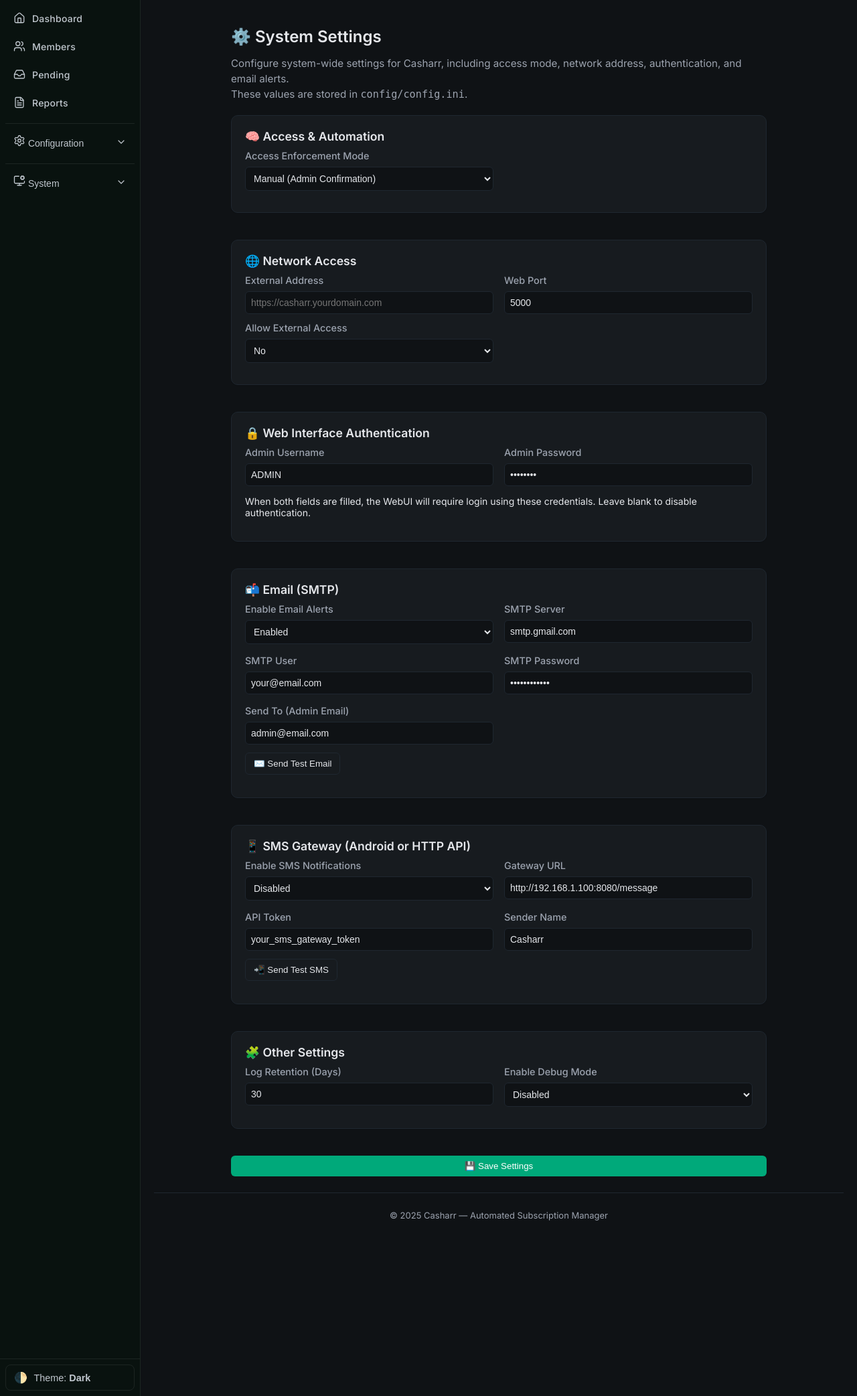
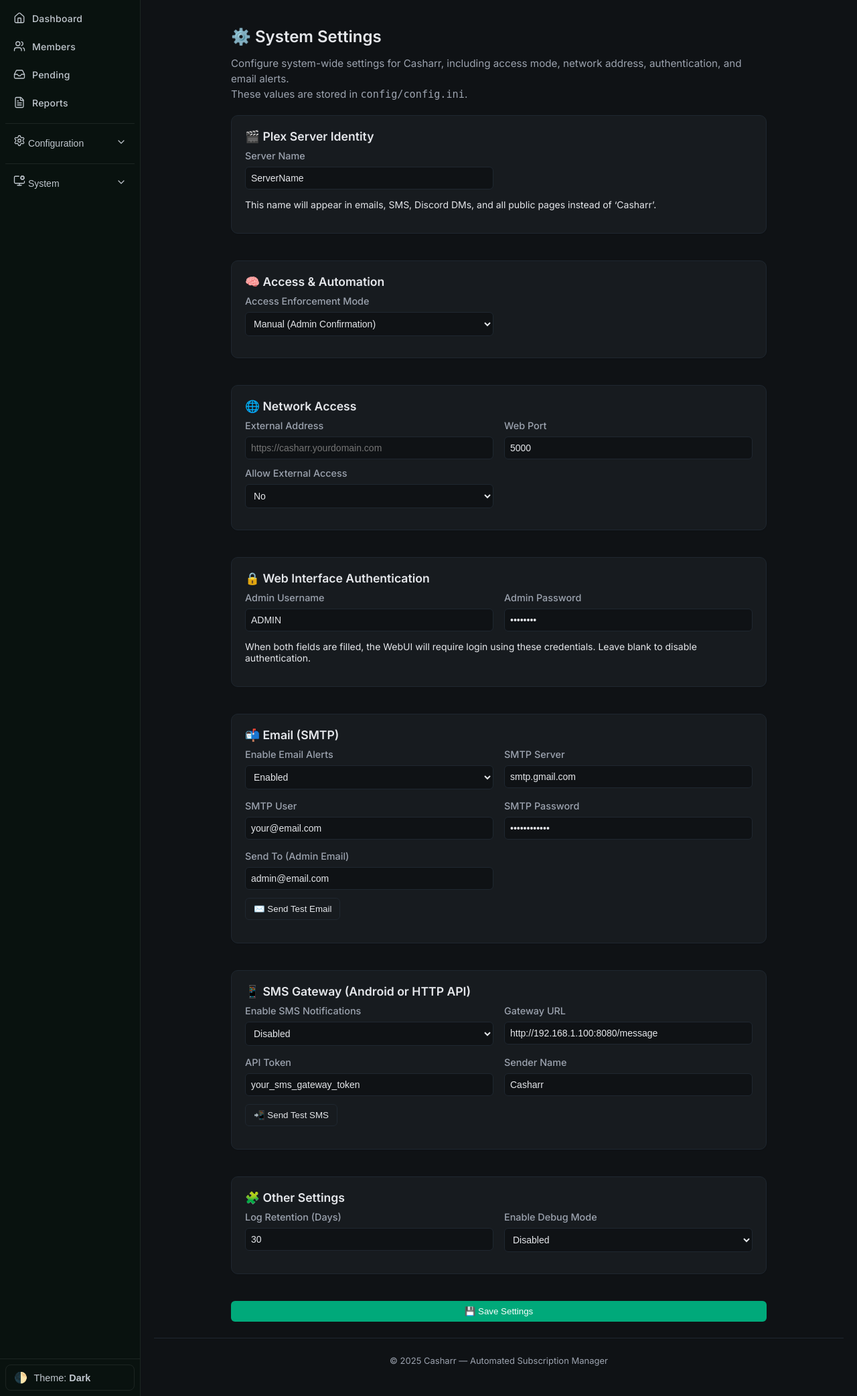
Before and after one commit to Aquillacomputingsystem/casharr, a Flask app: page /config/settings in a window 1280 px wide. Shown: the part 61-2146 px from the top of the page at 67% size. Run offline with Flask 3, Linux system fonts and the light colour scheme; the visitor is signed in with stand-in values (Sample User, id 1).

Commit message:
visual fix

```diff
--- a/bot/commands/admin_commands.py
+++ b/bot/commands/admin_commands.py
@@ -56,7 +56,7 @@
         return False
 
     await dm.send(
-        "👋 Thanks for helping update your Casharr profile."
+        "👋 Thanks for helping update your profile."
         "\nYou can reply anytime — this chat stays open until all details are received."
         "\nReply with `skip` to keep any existing value."
     )
--- a/bot/tasks/reminders.py
+++ b/bot/tasks/reminders.py
@@ -69,6 +69,7 @@
     cfg = configparser.ConfigParser()
     cfg.read(os.path.join("config", "config.ini"), encoding="utf-8")
 
+    SERVER_NAME = cfg.get("General", "ServerName", fallback="My Plex Server")
     now = datetime.now(timezone.utc)
     horizon = now + timedelta(days=REMINDER_DAYS)
     due = get_all_for_reminders()
@@ -96,7 +97,7 @@
         # ========== TRIAL REMINDER ==========
         t_end = parse_iso(trial_end)
         if t_end and now <= t_end <= horizon and not trial_rem_at:
-            subject = "Casharr Trial Reminder"
+            subject = f"{SERVER_NAME} Trial Reminder"
             msg = TRIAL_REMINDER_MSG.format(
                 date=t_end.strftime("%Y-%m-%d"),
                 m1=pay_page(discord_id, "1"),
@@ -115,7 +116,7 @@
         # ========== PAID REMINDER ==========
         p_end = parse_iso(paid_until)
         if p_end and now <= p_end <= horizon and not paid_rem_at:
-            subject = "Casharr Subscription Renewal Reminder"
+            subject = f"{SERVER_NAME} Subscription Renewal Reminder"
             msg = PAID_REMINDER_MSG.format(
                 date=p_end.strftime("%Y-%m-%d"),
                 m1=pay_page(discord_id, "1"),
--- a/config/config.ini
+++ b/config/config.ini
@@ -11,6 +11,9 @@
 [WebUI]
 adminuser = ADMIN
 adminpass = PASSWORD
+
+[General]
+ServerName = ServerName
 
 [AccessMode]
 mode = Manual
--- a/helpers/emailer.py
+++ b/helpers/emailer.py
@@ -23,8 +23,10 @@
         return False
 
     msg = EmailMessage()
-    msg["Subject"] = subject
-    msg["From"] = user
+    SERVER_NAME = cfg.get("General", "ServerName", fallback="My Plex Server")
+
+    msg["Subject"] = subject.replace("Casharr", SERVER_NAME)
+    msg["From"] = f"{SERVER_NAME} <{user}>"
     msg["To"] = to
     msg.set_content(body)
 
--- a/helpers/sms.py
+++ b/helpers/sms.py
@@ -18,7 +18,8 @@
         return False
     gateway = cfg["SMS"].get("GatewayURL", "").strip()
     token = cfg["SMS"].get("Token", "").strip()
-    sender = cfg["SMS"].get("From", "Casharr")
+    SERVER_NAME = cfg.get("General", "ServerName", fallback="My Plex Server")
+    sender = cfg["SMS"].get("From", SERVER_NAME)
 
     if not gateway or not token or not to_number:
         print("⚠️ SMS config incomplete — check [SMS] section.")
--- a/webui/app.py
+++ b/webui/app.py
@@ -147,10 +147,10 @@
     access_mode = cfg.get("AccessMode", "Mode", fallback="Manual").strip()
 
     stats = {"total": total, "active_trials": active_trials, "active_payers": active_payers, "expired": expired}
-
+    SERVER_NAME = cfg.get("General", "ServerName", fallback="My Plex Server")
     return render_template(
         "dashboard.html",
-        title="Dashboard | Casharr",
+        title=f"Dashboard | {SERVER_NAME}",
         stats=stats,
         trial_days=trial_days,
         referral_enabled=referral_enabled,
@@ -395,6 +395,9 @@
 # ───────────────────────────────
 @webui.route("/login", methods=["GET", "POST"])
 def login():
+    cfg = configparser.ConfigParser()
+    cfg.read(os.path.join("config", "config.ini"), encoding="utf-8")
+    SERVER_NAME = cfg.get("General", "ServerName", fallback="My Plex Server")
     user, pw_hash = get_admin_credentials()
     if not user or not pw_hash:
         return redirect(url_for("webui.dashboard"))
@@ -413,7 +416,8 @@
             return redirect(next_url)
         else:
             error = "❌ Invalid username or password."
-    return render_template("login.html", title="Login | Casharr", error=error)
+
+    return render_template("login.html", title=f"Login | {SERVER_NAME}", error=error)
 
 
 @webui.route("/logout")
@@ -593,6 +597,15 @@
         if sec not in cfg: cfg[sec] = {}
 
     if request.method == "POST":
+
+        # -------------------------
+        # GENERAL → SERVER NAME
+        # -------------------------
+        if "General" not in cfg:
+            cfg["General"] = {}
+
+        cfg["General"]["ServerName"] = request.form.get("ServerName", "").strip()
+
         cfg["AccessMode"]["Mode"] = request.form.get("AccessMode", "Auto").capitalize()
 
         cfg["System"]["ExternalAddress"] = request.form.get("ExternalAddress", "").strip()
@@ -646,10 +659,13 @@
     sms_token = cfg.get("SMS", "Token", fallback="")
     sms_from = cfg.get("SMS", "From", fallback="Casharr")
 
+    server_name = cfg.get("General", "ServerName", fallback="My Plex Server")
+
     return render_template(
         "config_settings.html",
         title="Config | Settings",
         access_mode=access_mode,
+        server_name=server_name,
         ext_address=ext_address,
         port=port,
         allow_external=allow_external,
@@ -707,7 +723,11 @@
 # ───────────────────────────────
 @webui.route("/members")
 def members():
-    return render_template("members.html", title="Members | Casharr")
+    cfg = configparser.ConfigParser()
+    cfg.read(os.path.join("config", "config.ini"), encoding="utf-8")
+    SERVER_NAME = cfg.get("General", "ServerName", fallback="My Plex Server")
+    return render_template("members.html", title=f"Members | {SERVER_NAME}")
+
 
 # ───────────────────────────────
 # Discord Role & Member Helpers
@@ -1141,8 +1161,9 @@
     img.save(buf, format="PNG")
     qr_b64 = base64.b64encode(buf.getvalue()).decode()
 
-    subject = "You're invited to join Casharr!"
-    msg = f"Welcome!\nPlease complete your setup:\n{join_url}"
+    SERVER_NAME = cfg.get("General", "ServerName", fallback="My Plex Server")
+    subject = f"You're invited to join {SERVER_NAME}!"
+    msg = f"Welcome to {SERVER_NAME}!\nPlease complete your setup:\n{join_url}"
 
     # Send notifications using existing systems
     if email:
@@ -1214,10 +1235,10 @@
             except Exception as e:
                 print(f"⚠️ SMS notify failed: {e}")
 
-        return render_template("join_success.html", title="Welcome | Casharr")
-
+        return render_template("join_success.html", title=f"Welcome | {SERVER_NAME}")
+    SERVER_NAME = cfg.get("General", "ServerName", fallback="My Plex Server")
     return render_template("join.html",
-                           title="Join | Casharr",
+                           title=f"Join | {SERVER_NAME}",
                            token=token,
                            discord_enabled=discord_enabled,
                            discord_invite=discord_invite)
@@ -1283,7 +1304,8 @@
 
     # ── Parse incoming data
     data = request.get_json(silent=True) or {}
-    subject = data.get("subject", "Message from Casharr Admin").strip()
+    SERVER_NAME = cfg.get("General", "ServerName", fallback="My Plex Server")
+    subject = data.get("subject", f"Message from {SERVER_NAME} Admin").strip()
     body = data.get("body", "").strip()
     include_paylink = data.get("includePayLink", False)
     use_discord = data.get("discord", False)
--- a/webui/templates/base_public.html
+++ b/webui/templates/base_public.html
@@ -24,7 +24,7 @@
   <link rel="stylesheet" href="{{ url_for('webui.static', filename='style.css') }}">
 </head>
 
-<body class="theme-light">
+<body class="theme-dark">
 
   {% if system_health and not system_health.ok %}
   <div style="background:#ffcc00;color:#000;padding:8px;text-align:center;font-weight:600;">
--- a/webui/templates/config_settings.html
+++ b/webui/templates/config_settings.html
@@ -8,6 +8,18 @@
   </p>
 
   <form method="post" class="config-form">
+    <!-- ────── GENERAL SERVER SETTINGS ────── -->
+    <div class="config-section">
+      <h3>🎬 Plex Server Identity</h3>
+      <div class="form-grid">
+        <label>
+          <span>Server Name</span>
+          <input type="text" name="ServerName" value="{{ server_name }}" placeholder="Your Plex Server Name">
+        </label>
+      </div>
+      <p class="hint">This name will appear in emails, SMS, Discord DMs, and all public pages instead of ‘Casharr’.</p>
+    </div>
+
     <!-- ────── GENERAL AUTOMATION ────── -->
     <div class="config-section">
       <h3>🧠 Access & Automation</h3>
--- a/webui/templates/join.html
+++ b/webui/templates/join.html
@@ -1,7 +1,7 @@
 {% extends "base_public.html" %}
 {% block content %}
 <section class="join">
-  <h2>🎉 Welcome to Casharr!</h2>
+  <h2>🎉 Welcome to {{ server_name }}!</h2>
   <form method="POST">
     <label>First Name<input name="first_name" required></label>
     <label>Last Name<input name="last_name" required></label>
--- a/webui/templates/join_success.html
+++ b/webui/templates/join_success.html
@@ -1,7 +1,7 @@
 {% extends "base_public.html" %}
 {% block content %}
 <section class="join-success" style="text-align:center; padding:40px;">
-  <h2>🎉 Welcome to Casharr!</h2>
+  <h2>🎉 Welcome to {{ server_name }}!</h2>
   <p>Your setup is complete.</p>
 
   <p>We’ve saved your details and activated your access.</p>
--- a/webui/templates/referral.html
+++ b/webui/templates/referral.html
@@ -1,7 +1,7 @@
 {% extends "base_public.html" %}
 {% block content %}
 <section class="referral">
-  <h2>🔗 Generate Your Casharr Referral</h2>
+  <h2>🔗 Generate Your {{ server_name }} Referral</h2>
   <form method="POST">
     <label>Email (must match your registered address)</label>
     <input type="email" name="email" required placeholder="you@example.com">
```
Also changed, not shown: bot/commands/user_commands.py (+26 -14 lines).
